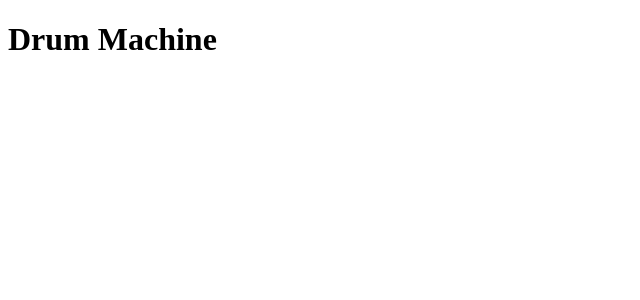
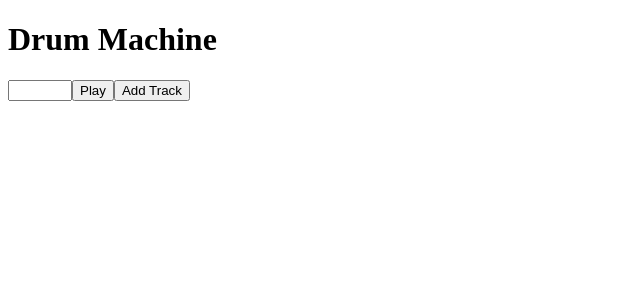
Before and after one commit to cschwartz525/drum-machine, a React app: page / in a window 1280 px wide. Shown: the top 300 px of the page, without its empty margins (0-640 px from the left). Built offline with nearby package versions, Linux system fonts and the light colour scheme.

Commit message:
Create ControlPanel component

```diff
--- a/src/App.tsx
+++ b/src/App.tsx
@@ -1,10 +1,12 @@
 import React from 'react';
 import { Provider } from 'react-redux';
+import ControlPanel from './components/ControlPanel';
 import store from './redux/store';
 
 const App = (): JSX.Element => (
     <Provider store={store}>
         <h1>Drum Machine</h1>
+        <ControlPanel />
     </Provider>
 );
 
--- /dev/null
+++ b/src/components/ControlPanel/component.tsx
@@ -0,0 +1,16 @@
+import React, { memo } from 'react';
+
+const ControlPanel = (): JSX.Element => (
+    <div>
+        <input
+            max='200'
+            min='1'
+            name='bpm'
+            type='number'
+        ></input>
+        <button>Play</button>
+        <button>Add Track</button>
+    </div>
+);
+
+export default memo(ControlPanel);
--- /dev/null
+++ b/src/components/ControlPanel/index.ts
@@ -0,0 +1,8 @@
+import { connect } from 'react-redux';
+import ControlPanel from './component';
+
+const mapStateToProps = () => ({});
+
+const mapDispatchToProps = () => ({});
+
+export default connect(mapStateToProps, mapDispatchToProps)(ControlPanel);
```
